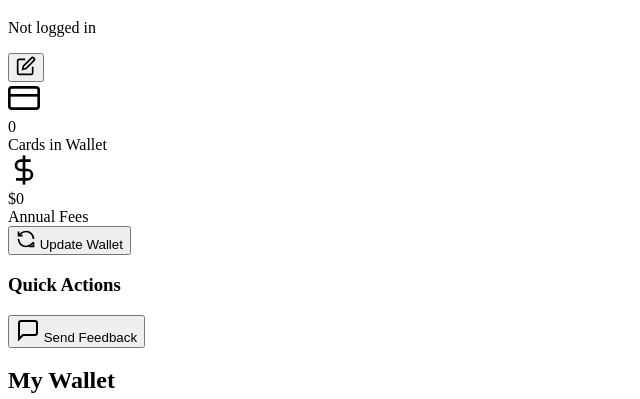
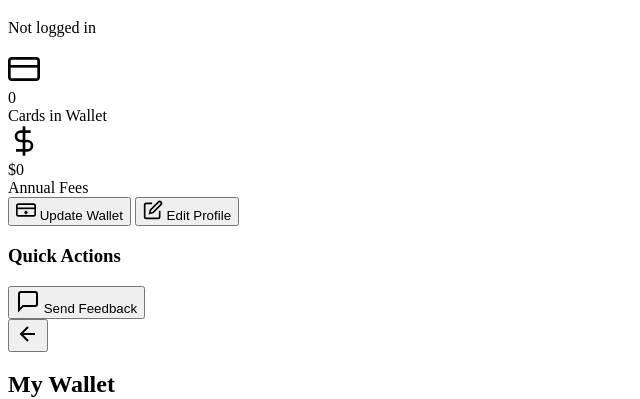
Before and after one commit to bark-git/cardhawk, a website with bundled scripts: page index.html in a window 1280 px wide. Shown: the part 414-813 px from the top of the page, without its empty margins (0-640 px from the left). Built offline with nearby package versions, Linux system fonts and the light colour scheme; a script that the page names is missing.

Commit message:
Fix: Add new icons and and adjust profile page logic

```diff
--- a/index.html
+++ b/index.html
@@ -173,12 +173,6 @@
                         <h2 class="profile-name" id="profileUserName">Guest User</h2>
                         <p class="profile-email" id="profileUserEmail">Not logged in</p>
                     </div>
-                    <button type="button" class="profile-edit-btn" id="profileEditBtn">
-                        <svg width="20" height="20" viewBox="0 0 24 24" fill="none" stroke="currentColor" stroke-width="2">
-                            <path d="M11 4H4a2 2 0 0 0-2 2v14a2 2 0 0 0 2 2h14a2 2 0 0 0 2-2v-7"></path>
-                            <path d="M18.5 2.5a2.121 2.121 0 0 1 3 3L12 15l-4 1 1-4 9.5-9.5z"></path>
-                        </svg>
-                    </button>
                 </div>
 
                 <!-- Wallet Stats -->
@@ -213,12 +207,23 @@
                 <!-- Update Wallet Button -->
                 <button type="button" class="btn-update-wallet" id="updateWalletBtn">
                     <svg width="20" height="20" viewBox="0 0 24 24" fill="none" stroke="currentColor" stroke-width="2">
-                        <path d="M21 12a9 9 0 0 0-9-9 9.75 9.75 0 0 0-6.74 2.74L3 8"></path>
-                        <path d="M3 3v5h5"></path>
-                        <path d="M3 12a9 9 0 0 0 9 9 9.75 9.75 0 0 0 6.74-2.74L21 16"></path>
-                        <path d="M16 21h5v-5"></path>
+                        <!-- Credit card -->
+                        <rect x="1" y="5" width="22" height="14" rx="2" ry="2"></rect>
+                        <line x1="1" y1="10" x2="23" y2="10"></line>
+                        <!-- Plus sign -->
+                        <line x1="12" y1="13" x2="12" y2="17"></line>
+                        <line x1="10" y1="15" x2="14" y2="15"></line>
                     </svg>
                     Update Wallet
+                </button>
+
+                <!-- Edit Profile Button -->
+                <button type="button" class="btn-edit-profile" id="profileEditBtn">
+                    <svg width="20" height="20" viewBox="0 0 24 24" fill="none" stroke="currentColor" stroke-width="2">
+                        <path d="M11 4H4a2 2 0 0 0-2 2v14a2 2 0 0 0 2 2h14a2 2 0 0 0 2-2v-7"></path>
+                        <path d="M18.5 2.5a2.121 2.121 0 0 1 3 3L12 15l-4 1 1-4 9.5-9.5z"></path>
+                    </svg>
+                    Edit Profile
                 </button>
 
                 <!-- Quick Actions -->
@@ -239,8 +244,17 @@
         <!-- Page: Wallet Management -->
         <div class="page" id="walletPage">
             <div class="wallet-container">
-                <h2 class="page-title">My Wallet</h2>
-                <p class="page-subtitle">Manage your credit cards</p>
+                <div class="page-header-with-back">
+                    <button class="btn-back" id="walletBackBtn" aria-label="Go back">
+                        <svg width="24" height="24" viewBox="0 0 24 24" fill="none" stroke="currentColor" stroke-width="2">
+                            <path d="M19 12H5M12 19l-7-7 7-7"/>
+                        </svg>
+                    </button>
+                    <div>
+                        <h2 class="page-title">My Wallet</h2>
+                        <p class="page-subtitle">Manage your credit cards</p>
+                    </div>
+                </div>
 
                 <!-- Active Cards Section -->
                 <div class="wallet-section">
@@ -409,6 +423,14 @@
 
                 <!-- Sign Out (shown when logged in) -->
                 <div class="settings-section" id="signOutSection" style="display: none;">
+                    <button class="settings-action-btn danger-outline full-width" id="deleteAccountBtn">
+                        <svg width="20" height="20" viewBox="0 0 24 24" fill="none" stroke="currentColor" stroke-width="2">
+                            <polyline points="3 6 5 6 21 6"></polyline>
+                            <path d="M19 6v14a2 2 0 0 1-2 2H7a2 2 0 0 1-2-2V6m3 0V4a2 2 0 0 1 2-2h4a2 2 0 0 1 2 2v2"></path>
+                        </svg>
+                        Delete Account
+                    </button>
+
                     <button class="settings-action-btn danger full-width" id="logoutBtn">
                         <svg width="20" height="20" viewBox="0 0 24 24" fill="none" stroke="currentColor" stroke-width="2">
                             <path d="M9 21H5a2 2 0 0 1-2-2V5a2 2 0 0 1 2-2h4"></path>
@@ -1424,16 +1446,6 @@
 
                 <button type="submit" class="btn-modal-primary">Save Changes</button>
                 <button type="button" class="btn-modal-secondary" id="cancelProfileBtn">Cancel</button>
-
-                <div class="danger-zone">
-                    <button type="button" class="btn-danger-outline" id="deleteAccountBtn">
-                        <svg width="16" height="16" viewBox="0 0 24 24" fill="none" stroke="currentColor" stroke-width="2">
-                            <polyline points="3 6 5 6 21 6"></polyline>
-                            <path d="M19 6v14a2 2 0 0 1-2 2H7a2 2 0 0 1-2-2V6m3 0V4a2 2 0 0 1 2-2h4a2 2 0 0 1 2 2v2"></path>
-                        </svg>
-                        Delete Account
-                    </button>
-                </div>
             </form>
         </div>
     </div>
```
